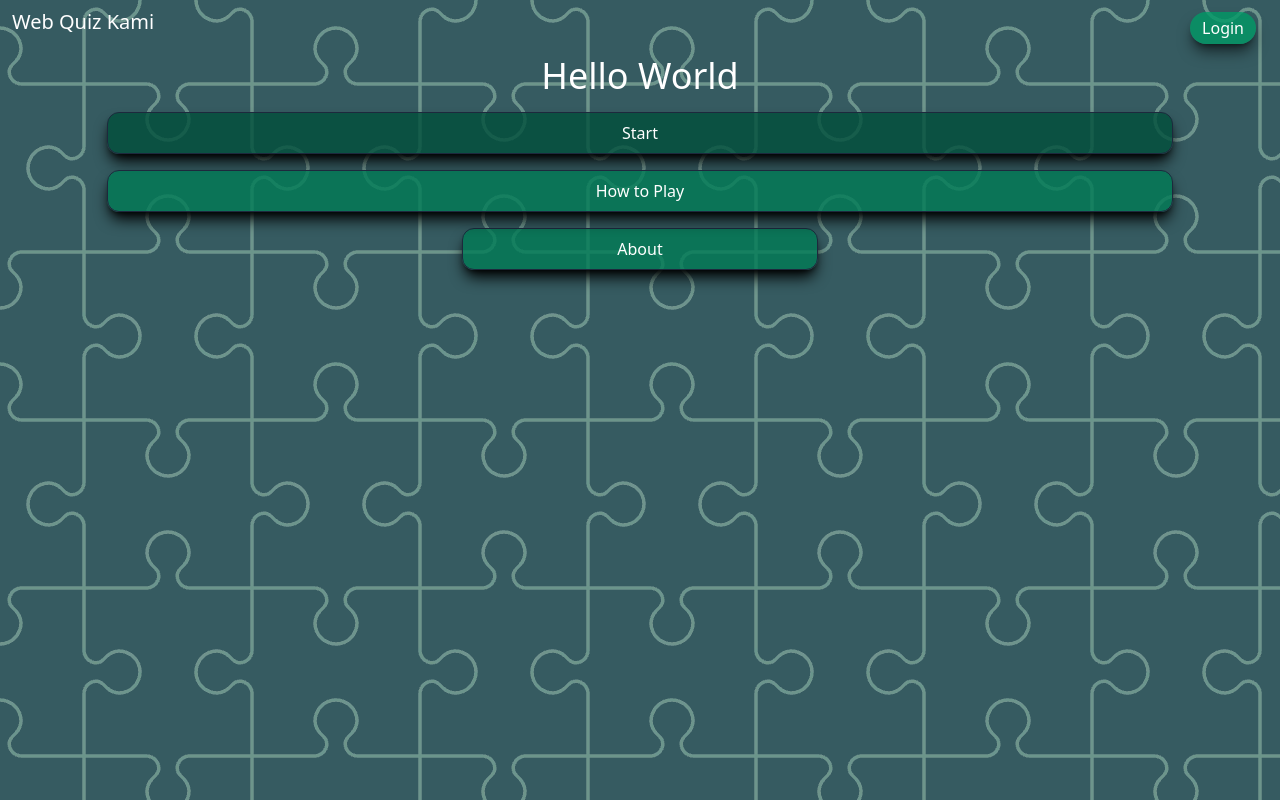
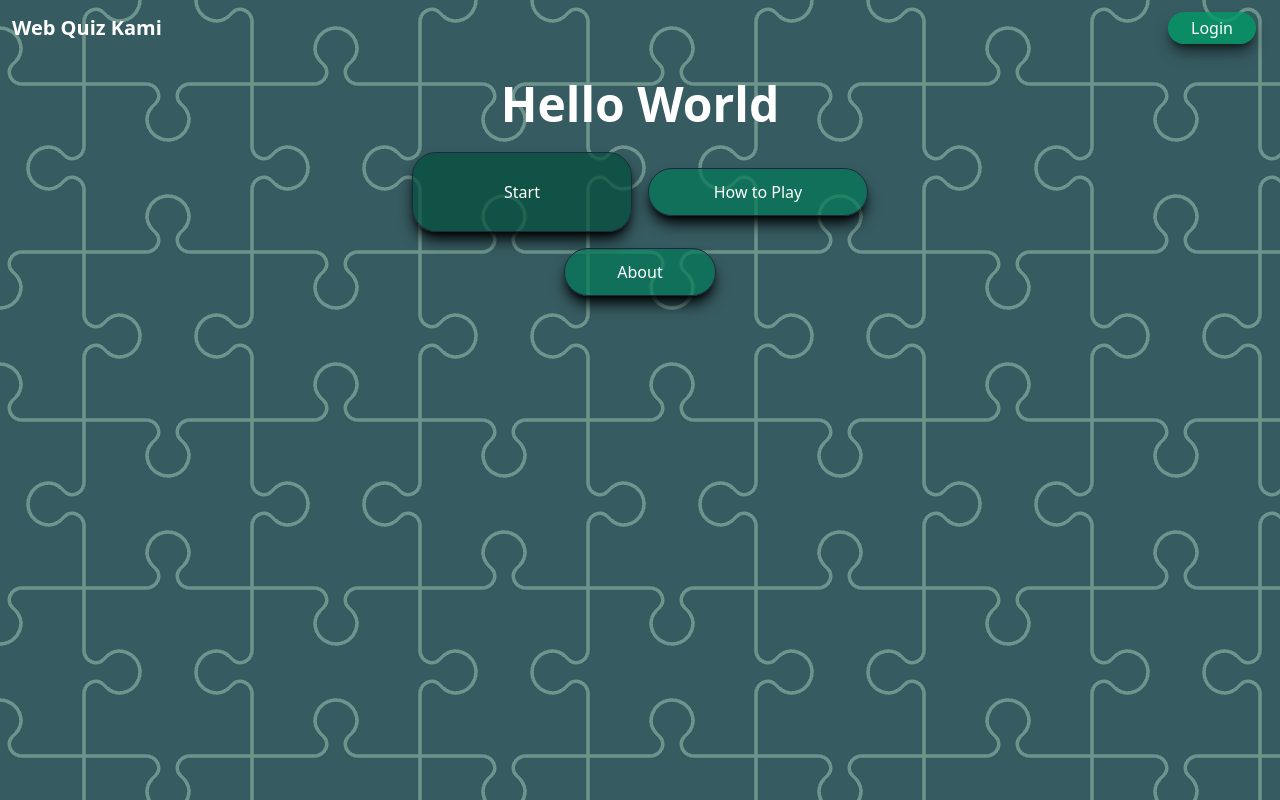
Before and after one commit to Fin-ABC/Web-Quiz, a website: page app/index.html in a window 1280 px wide. Drawn offline with Linux system fonts and the light colour scheme.

Commit message:
penyempurnaan tampilan

```diff
--- a/app/index.html
+++ b/app/index.html
@@ -8,18 +8,24 @@
 </head>
 <body class="bg-[url(../dist/img/light_bg_quiz.avif)] bg-repeat bg-maomao-dark">
 
-    <nav class="text-white flex justify-between px-3 py-2">
-        <h4 class="text-xl">Web Quiz Kami</h4>
-        <div class="bg-emerald-600/80 rounded-full my-1 mx-3 py-1 px-3 shadow-lg shadow-black/60 transition-shadow duration-400 ease-in-out hover:shadow-none cursor-pointer">Login</div>
+    <nav class="text-white flex justify-between items-center px-3 py-2">
+        <h4 class="text-xl font-bold">Web Quiz Kami</h4>
+        <div class="bg-emerald-600/80 rounded-full my-1 mx-3 py-1 px-3 shadow-lg shadow-black/60 transition-shadow duration-400 ease-in-out hover:shadow-none cursor-pointer text-center md:w-22">Login</div>
     </nav>
 
-    <div class="w-5/6 mx-auto text-center">
-        <h1 class="text-white text-4xl">Hello World</h1>
-        <div class="mx-auto flex flex-col mt-4 gap-4">
-            <div class="bg-emerald-900/80 btn">Start</div>
-            <div class="bg-emerald-700/80 btn">How to Play</div>
+    <div class="w-5/6 mt-20 md:mt-6 mx-auto text-center">
+        <h1 class="text-white text-4xl font-bold md:text-5xl">Hello World</h1>
+        <div class="mx-auto flex flex-col md:flex-row md:justify-center md:items-center mt-4 md:mt-6 gap-4 ">
+            <div class="bg-emerald-900/70 hover:bg-emerald-950/80 btn md:w-55 md:h-20 rounded-xl md:rounded-3xl">
+                <p>Start</p>
+            </div>
+            <div class="bg-emerald-700/70 hover:bg-emerald-800/80 btn md:h-12 md:w-55 rounded-xl md:rounded-full">
+                <p>How to Play</p>
+            </div>
         </div>
-        <div class="bg-emerald-700/80 btn w-1/3 mx-auto mt-4">About</div>
+        <div class="bg-emerald-700/70 hover:bg-emerald-800 btn w-1/3 mx-auto mt-4 md:w-38 md:h-12 rounded-xl md:rounded-full">
+            <p>About</p>
+        </div>
     </div>
 
     <script src="../dist/js/script.js"></script>
--- a/src/input.css
+++ b/src/input.css
@@ -6,5 +6,5 @@
 }
 
 .btn{
-    @apply py-2 rounded-xl border-1 border-slate-800 shadow-lg shadow-black/100 hover:shadow-none text-white transition-shadow duration-400 ease-in-out cursor-pointer;
+    @apply py-2 border-1 border-slate-800 shadow-lg shadow-black/100 hover:shadow-none text-white transition-shadow duration-400 ease-in-out cursor-pointer select-none flex justify-center items-center;
 }
```
Also changed, not shown: dist/output.css.
